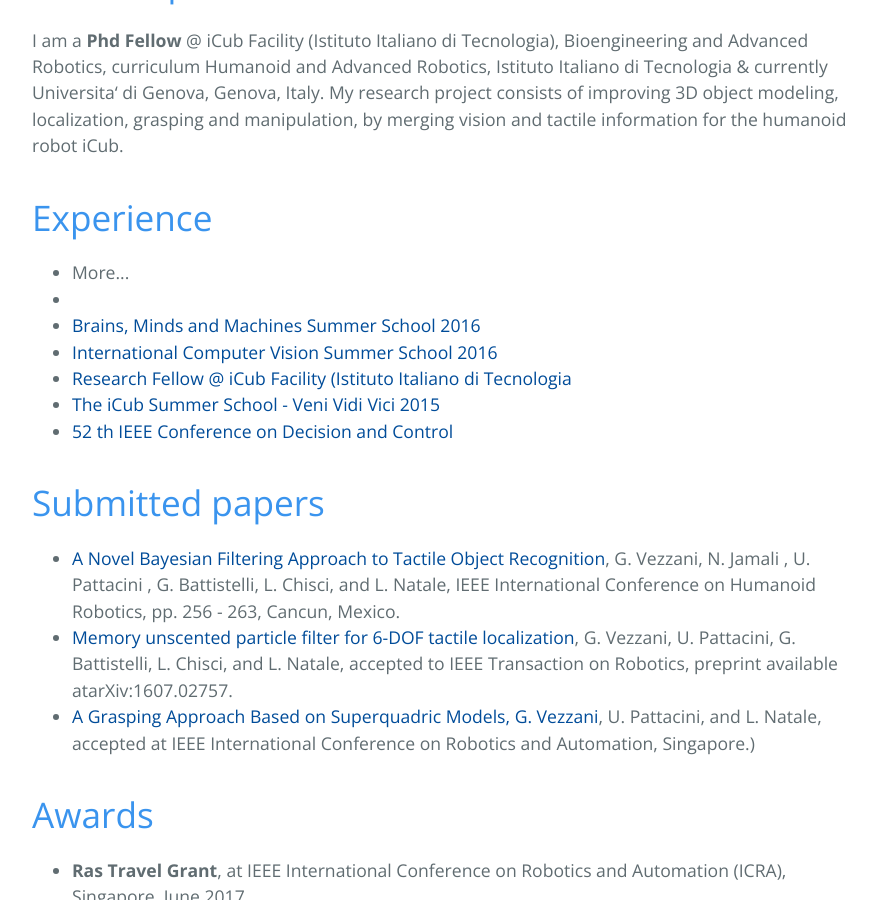
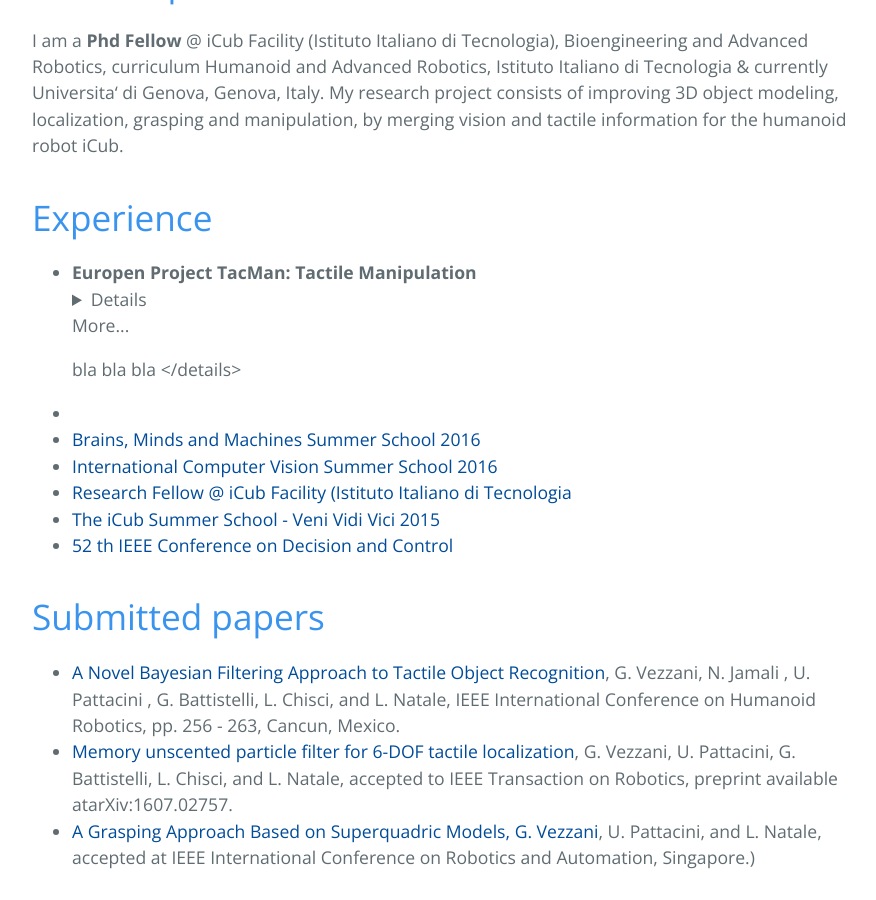
Before and after one commit to giuliavezzani/giuliavezzani_old.github.io, a Jekyll site: the page built from index.md, in a window 1280 px wide and 900 px high, scrolled down 1368 px. Shown: the whole window, without its empty margins (192-1068 px from the left). Built offline with Jekyll 4.4.1, drawn with Linux system fonts in a browser that asks for light colours; our own code applies the rules of GitHub Pages for plain Markdown files; some of the changed lines change nothing that is shown.

Commit message:
Update index.md

```diff
--- a/index.md
+++ b/index.md
@@ -41,8 +41,8 @@ My research project consists of improving 3D object modeling, localization, gras
 by merging vision and tactile information for the humanoid robot iCub.
 
 # Experience
-  - <details>
-       **Europen Project TacMan: Tactile Manipulation**<summary> More... </summary>
+  - **Europen Project TacMan: Tactile Manipulation**<details>
+       <summary> More... </summary>
       bla bla bla
     </details>
 - []()
```
